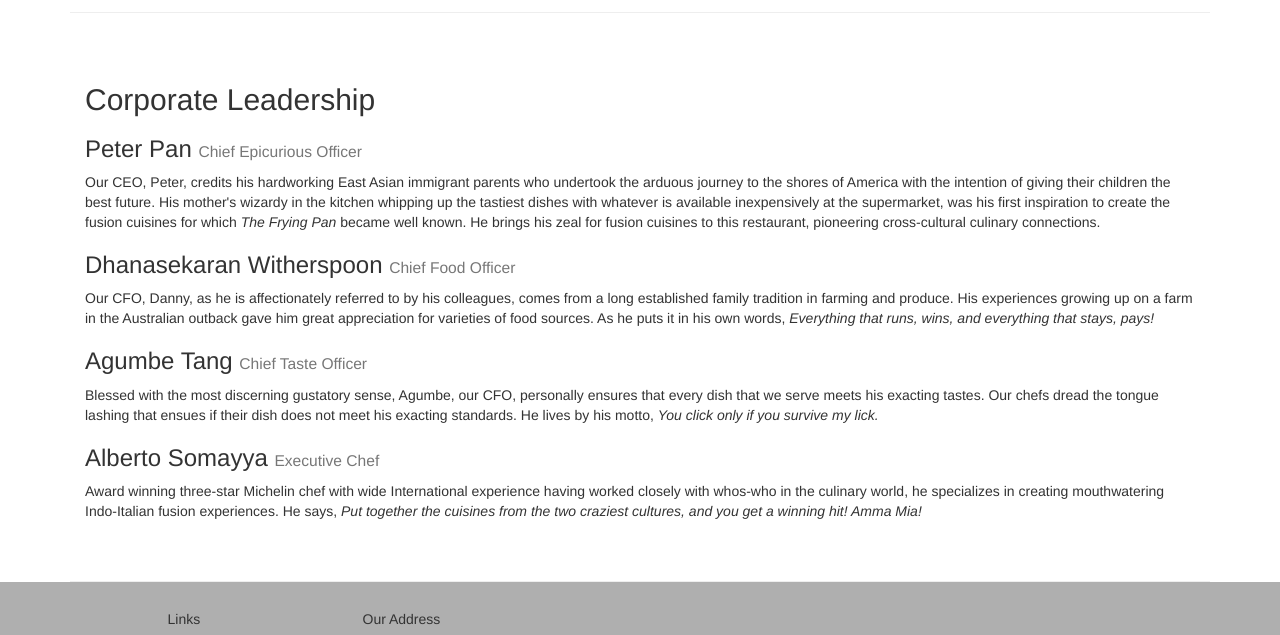
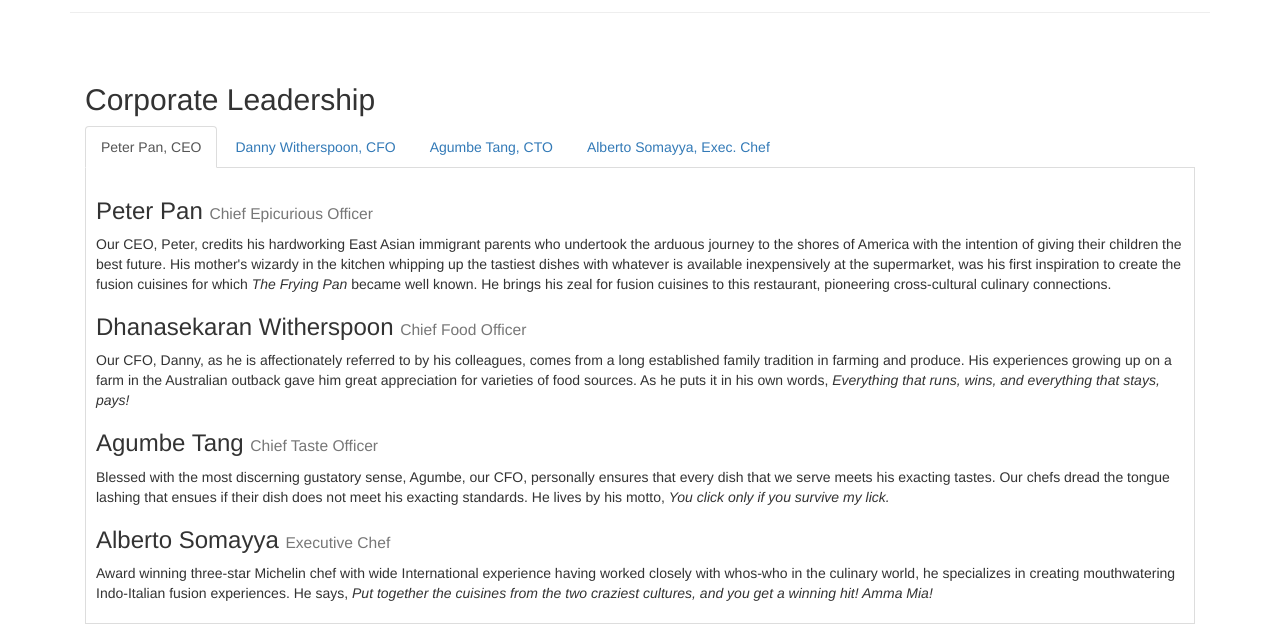
Before and after one commit to Andreslt/ConFusion, a plain HTML site: page aboutus.html in a window 1280 px wide. Shown: the part 990-1625 px from the top of the page. Drawn offline with nearby package versions, Linux system fonts and the light colour scheme.

Commit message:
nav-tabs added to Aboutus section

```diff
--- a/aboutus.html
+++ b/aboutus.html
@@ -107,14 +107,38 @@
         <div class="row row-content">
             <div class="col-xs-12">
                 <h2>Corporate Leadership</h2>
+                <ul class="nav nav-tabs" role="tablist">
+                    <li role="presentation" class="active">
+                    <a href="#peter" aria-controls="peter"
+                     role="tab" data-toggle="tab">Peter Pan, CEO</a></li>
+                    <li role="presentation"><a href="#danny"
+                     aria-controls="danny" role="tab"
+                     data-toggle="tab">Danny Witherspoon, CFO</a></li>
+                    <li role="presentation"><a href="#agumbe"
+                     aria-controls="agumbe" role="tab"
+                     data-toggle="tab">Agumbe Tang, CTO</a></li>
+                    <li role="presentation"><a href="#alberto"
+                     aria-controls="alberto" role="tab"
+                     data-toggle="tab">Alberto Somayya, Exec. Chef</a></li>
+                </ul>
+                <div class="tab-content">
+                    <div role="tabpanel" class="tab-pane fade in active" id="peter">
                     <h3>Peter Pan <small>Chief Epicurious Officer</small></h3>
                     <p>Our CEO, Peter, credits his hardworking East Asian immigrant parents who undertook the arduous journey to the shores of America with the intention of giving their children the best future. His mother's wizardy in the kitchen whipping up the tastiest dishes with whatever is available inexpensively at the supermarket, was his first inspiration to create the fusion cuisines for which <em>The Frying Pan</em> became well known. He brings his zeal for fusion cuisines to this restaurant, pioneering cross-cultural culinary connections.</p>
+                    </div>
+                    <div role="tabpanel" class="tab-pane fade in active" id="danny">
                     <h3>Dhanasekaran Witherspoon <small>Chief Food Officer</small></h3>
                     <p>Our CFO, Danny, as he is affectionately referred to by his colleagues, comes from a long established family tradition in farming and produce. His experiences growing up on a farm in the Australian outback gave him great appreciation for varieties of food sources. As he puts it in his own words, <em>Everything that runs, wins, and everything that stays, pays!</em></p>
+                    </div>
+                    <div role="tabpanel" class="tab-pane fade in active" id="agumbe">
                     <h3>Agumbe Tang <small>Chief Taste Officer</small></h3>
                     <p>Blessed with the most discerning gustatory sense, Agumbe, our CFO, personally ensures that every dish that we serve meets his exacting tastes. Our chefs dread the tongue lashing that ensues if their dish does not meet his exacting standards. He lives by his motto, <em>You click only if you survive my lick.</em></p>
+                    </div>
+                    <div role="tabpanel" class="tab-pane fade in active" id="alberto">
                     <h3>Alberto Somayya <small>Executive Chef</small></h3>
                     <p>Award winning three-star Michelin chef with wide International experience having worked closely with whos-who in the culinary world, he specializes in creating mouthwatering Indo-Italian fusion experiences. He says, <em>Put together the cuisines from the two craziest cultures, and you get a winning hit! Amma Mia!</em></p>
+                    </div>
+                </div>
             </div>
              <div>
                 <p style="padding:20px;"></p>
--- a/css/mystyles.css
+++ b/css/mystyles.css
@@ -65,3 +65,10 @@ body{
 .navbar-inverse .navbar-nav .open .dropdown-menu> li> a:hover {
     color:#000000;
 }
+
+.tab-content {
+    border-left: 1px solid #ddd;
+    border-right: 1px solid #ddd;
+    border-bottom: 1px solid #ddd;
+    padding: 10px;
+}
```
Also changed, not shown: 2 other files. Lines whose indentation alone changed are shown as unchanged.
